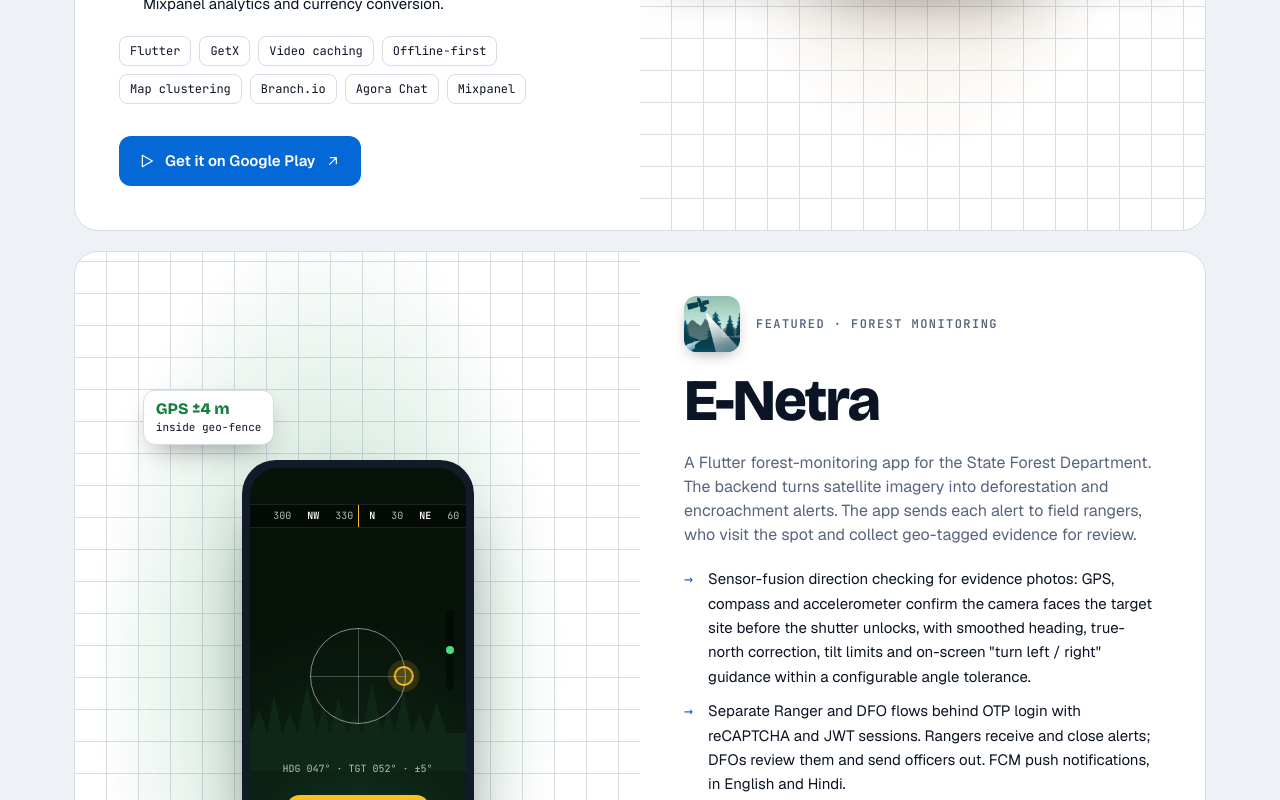
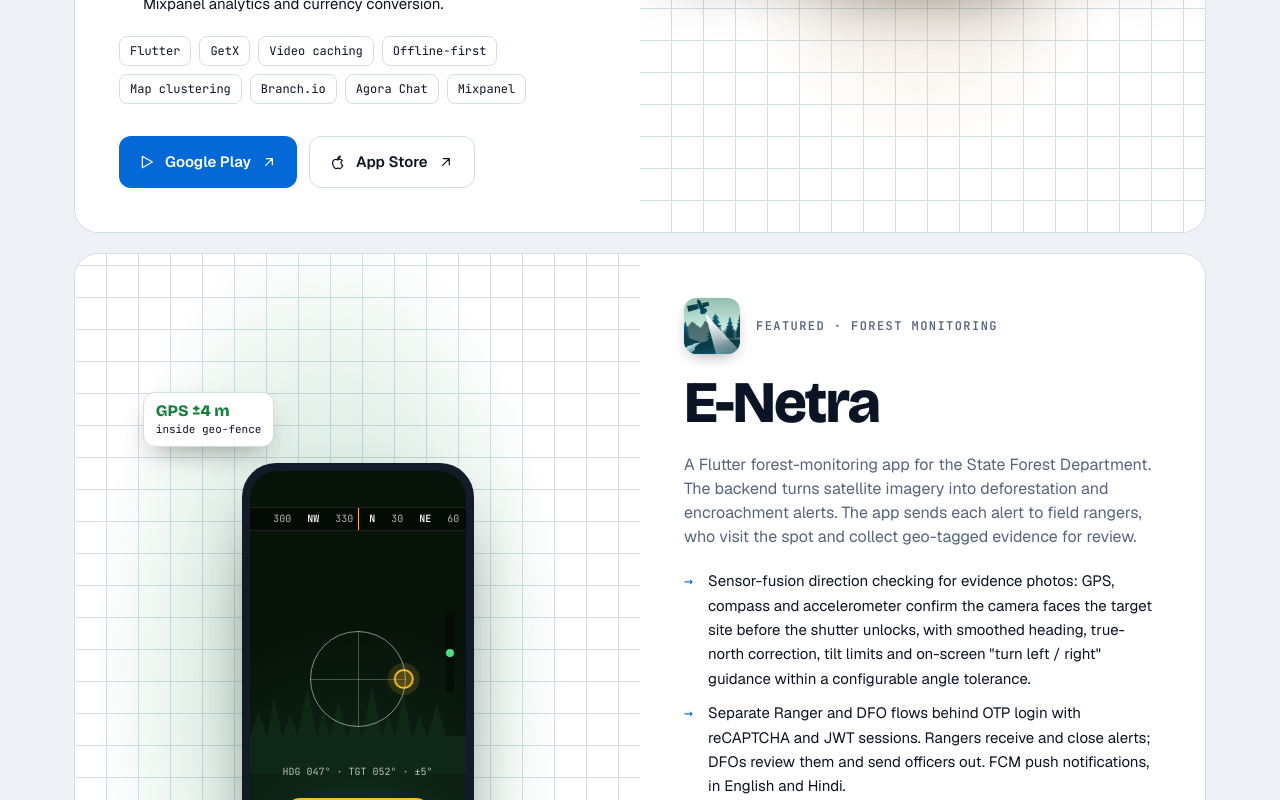
Before and after one commit to shaikh-nabs/portfolio, a React (Vite) app: page / in a window 1280 px wide. Shown: the part 3520-4320 px from the top of the page. Built offline with nearby package versions, Linux system fonts and the light colour scheme.

Commit message:
Add App Store links for Propkee and E-Netra
Featured cards show an App Store button next to Google Play when an
iOS link is set.

Co-Authored-By: Claude Opus 5.5 <noreply@anthropic.com>
Claude-Session: https://claude.ai/code/session_01ArwW9D8fxa7iNkSs8nGCVV

```diff
--- a/src/components/Icons.jsx
+++ b/src/components/Icons.jsx
@@ -30,6 +30,12 @@ export const icons = {
   moon: <path d="M20 14.5A8 8 0 0 1 9.5 4a8 8 0 1 0 10.5 10.5z" />,
   arrow: <path d="M7 17L17 7M8 7h9v9" />,
   play: <path d="M5 3.5v17l15-8.5z" />,
+  apple: (
+    <>
+      <path d="M16.5 13.2c0-2.3 1.9-3.4 2-3.5-1.1-1.6-2.8-1.8-3.4-1.8-1.4-.1-2.8.9-3.5.9s-1.8-.9-3-.8C7 8 5.6 8.9 4.8 10.3c-1.6 2.8-.4 7 1.2 9.3.8 1.1 1.7 2.4 2.9 2.3 1.2 0 1.6-.7 3-.7s1.8.7 3 .7c1.3 0 2.1-1.1 2.8-2.3.9-1.3 1.3-2.6 1.3-2.7-.1 0-2.5-1-2.5-3.7z" />
+      <path d="M14.3 6.2c.6-.8 1.1-1.9 1-3-.9 0-2.1.6-2.7 1.4-.6.7-1.1 1.8-1 2.9 1 .1 2.1-.5 2.7-1.3z" />
+    </>
+  ),
 }
 
 export function Icon({ name, className = 'size-5' }) {
--- a/src/components/Projects.jsx
+++ b/src/components/Projects.jsx
@@ -204,17 +204,31 @@ function FeaturedCard({ app, flip }) {
             </span>
           ))}
         </div>
-        <div className="mt-auto pt-3">
+        <div className="mt-auto flex flex-wrap gap-3 pt-3">
           <a
             href={app.href}
             target="_blank"
             rel="noopener noreferrer"
+            aria-label={`${app.name} on Google Play`}
             className="group inline-flex items-center gap-2.5 rounded-xl bg-accent px-5 py-3.5 text-[15px] font-semibold text-accent-ink transition-transform hover:-translate-y-0.5"
           >
             <Icon name="play" className="size-4" />
-            Get it on Google Play
+            Google Play
             <Icon name="arrow" className="size-4 transition-transform group-hover:translate-x-0.5 group-hover:-translate-y-0.5" />
           </a>
+          {app.ios && (
+            <a
+              href={app.ios}
+              target="_blank"
+              rel="noopener noreferrer"
+              aria-label={`${app.name} on the App Store`}
+              className="group inline-flex items-center gap-2.5 rounded-xl border border-line px-5 py-3.5 text-[15px] font-semibold transition-[border-color,transform] hover:-translate-y-0.5 hover:border-accent"
+            >
+              <Icon name="apple" className="size-4" />
+              App Store
+              <Icon name="arrow" className="size-4 transition-transform group-hover:translate-x-0.5 group-hover:-translate-y-0.5" />
+            </a>
+          )}
         </div>
       </div>
       <div className={flip ? 'lg:order-1' : ''}>
--- a/src/data.js
+++ b/src/data.js
@@ -115,6 +115,7 @@ export const featured = [
     name: 'Propkee',
     kicker: 'Featured · Real estate',
     href: play('com.app.propkee'),
+    ios: 'https://apps.apple.com/in/app/propkee-global-real-estate/id6747972743',
     icon: '/apps/propkee.png',
     brand: '#C99A5B',
     // Play Store screenshots: [left, centre, right].
@@ -139,6 +140,7 @@ export const featured = [
     name: 'E-Netra',
     kicker: 'Featured · Forest monitoring',
     href: play('com.app.enetra'),
+    ios: 'https://apps.apple.com/in/app/e-netra/id6780757015',
     icon: '/apps/enetra.png',
     hue: 140,
     description:
```
